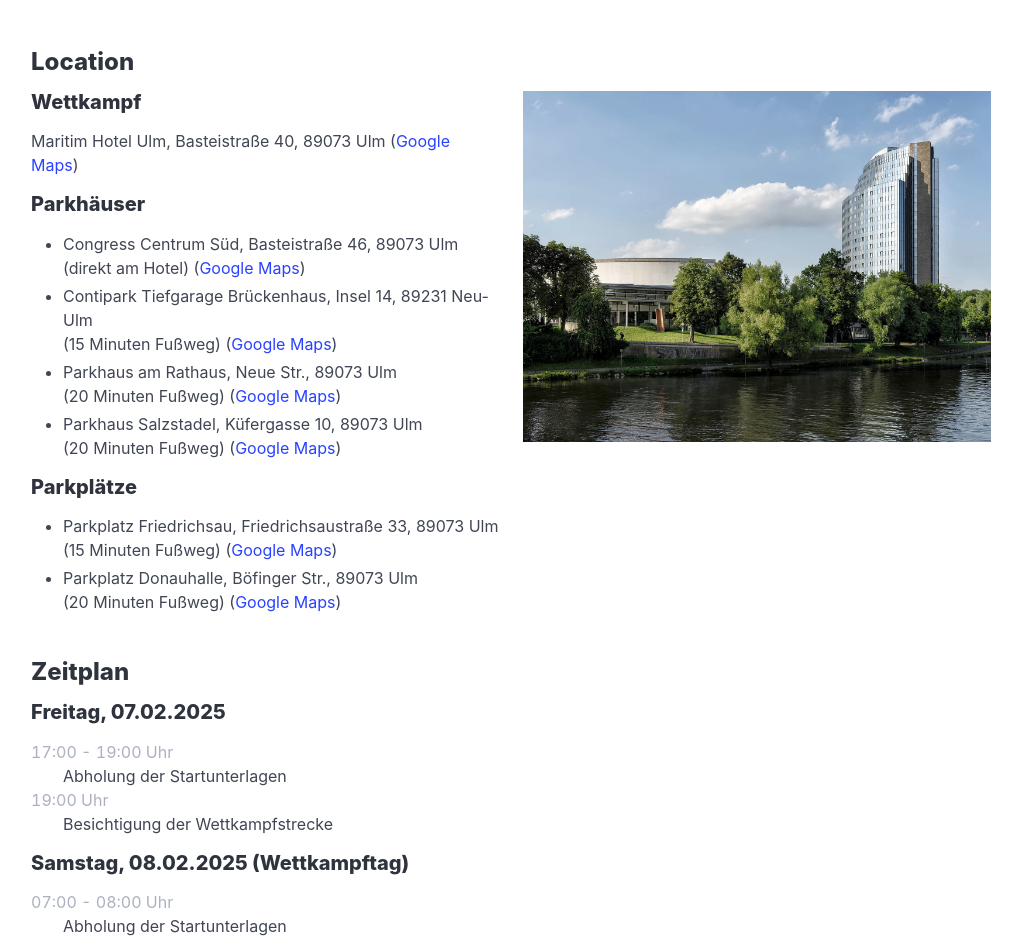
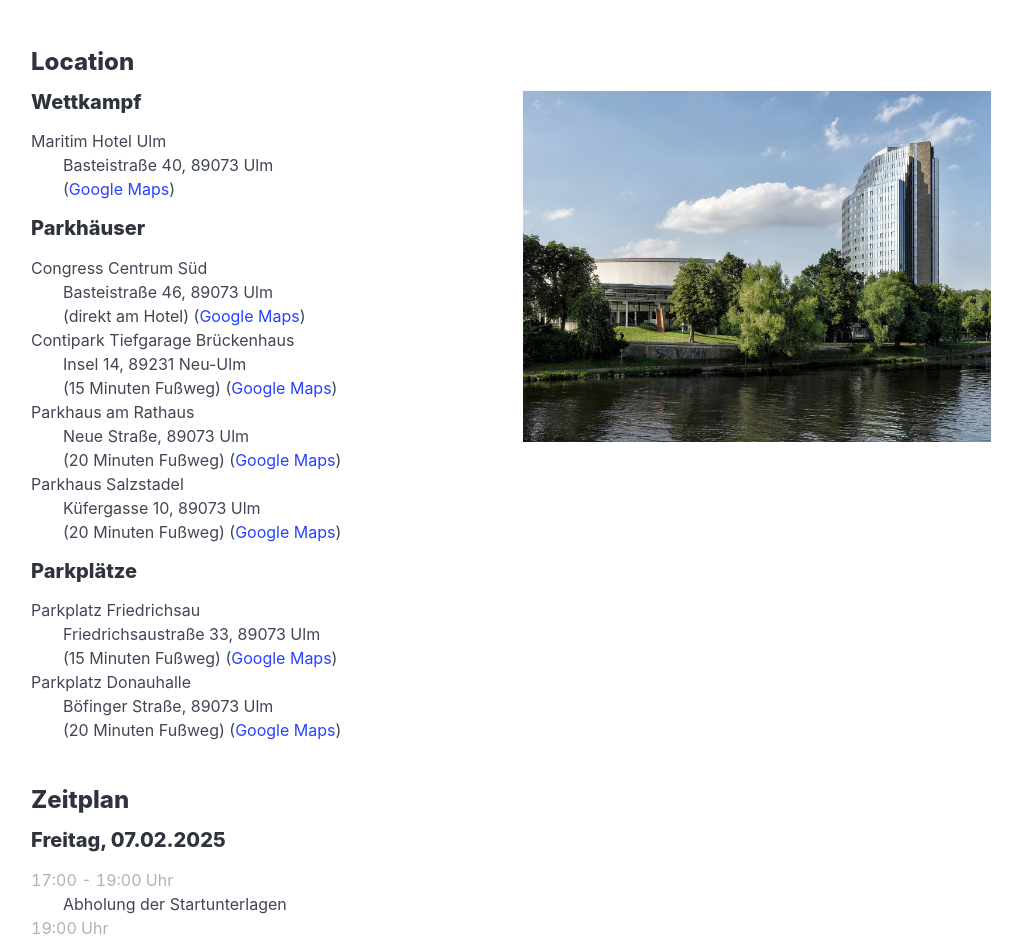
Before and after one commit to steffkes/schachmatt-ulm, a Nuxt app: page /teilnehmer/organisatorisches in a window 1280 px wide. Shown: the part 880-1819 px from the top of the page, without its empty margins (129-1151 px from the left). Built offline with nearby package versions, Linux system fonts and the light colour scheme; no server answers.

Commit message:
reformat parking information
definition lists make a better layout as well

```diff
--- a/pages/teilnehmer/organisatorisches.vue
+++ b/pages/teilnehmer/organisatorisches.vue
@@ -56,60 +56,77 @@
         <div class="columns">
           <div class="column">
             <h4>Wettkampf</h4>
-            <p>
-              Maritim Hotel Ulm, Basteistraße 40, 89073 Ulm (<a
-                href="https://maps.app.goo.gl/zMkYUTAeSviYzvFg8"
-                >Google Maps</a
-              >)
-            </p>
+            <dl>
+              <dt>Maritim Hotel Ulm</dt>
+              <dd>Basteistraße 40, 89073 Ulm</dd>
+              <dd>
+                (<a href="https://maps.app.goo.gl/zMkYUTAeSviYzvFg8"
+                  >Google Maps</a
+                >)
+              </dd>
+            </dl>
 
             <h4>Parkhäuser</h4>
-            <ul>
-              <li>
-                Congress Centrum Süd, Basteistraße 46, 89073 Ulm<br />(direkt am
-                Hotel) (<a href="https://maps.app.goo.gl/mnjcQi9M31RHPm8f7"
+            <dl>
+              <dt>Congress Centrum Süd</dt>
+              <dd>Basteistraße 46, 89073 Ulm</dd>
+              <dd>
+                (direkt am Hotel) (<a
+                  href="https://maps.app.goo.gl/mnjcQi9M31RHPm8f7"
                   >Google Maps</a
                 >)
-              </li>
-              <li>
-                Contipark Tiefgarage Brückenhaus, Insel 14, 89231 Neu-Ulm<br />
+              </dd>
+
+              <dt>Contipark Tiefgarage Brückenhaus</dt>
+              <dd>Insel 14, 89231 Neu-Ulm</dd>
+              <dd>
                 (15 Minuten Fußweg) (<a
                   href="https://maps.app.goo.gl/8Tkp6XxKhVfiG3FUA"
                   >Google Maps</a
                 >)
-              </li>
-              <li>
-                Parkhaus am Rathaus, Neue Str., 89073 Ulm<br />(20 Minuten
-                Fußweg) (<a href="https://maps.app.goo.gl/pPzabjbSmuZMQc768"
+              </dd>
+
+              <dt>Parkhaus am Rathaus</dt>
+              <dd>Neue Straße, 89073 Ulm</dd>
+              <dd>
+                (20 Minuten Fußweg) (<a
+                  href="https://maps.app.goo.gl/pPzabjbSmuZMQc768"
                   >Google Maps</a
                 >)
-              </li>
-              <li>
-                Parkhaus Salzstadel, Küfergasse 10, 89073 Ulm<br />(20 Minuten
-                Fußweg) (<a href="https://maps.app.goo.gl/ytk7srG2CuecesNB8"
+              </dd>
+
+              <dt>Parkhaus Salzstadel</dt>
+              <dd>Küfergasse 10, 89073 Ulm</dd>
+              <dd>
+                (20 Minuten Fußweg) (<a
+                  href="https://maps.app.goo.gl/ytk7srG2CuecesNB8"
                   >Google Maps</a
                 >)
-              </li>
-            </ul>
+              </dd>
+            </dl>
 
             <h4>Parkplätze</h4>
 
-            <ul>
-              <li>
-                Parkplatz Friedrichsau, Friedrichsaustraße 33, 89073 Ulm<br />
+            <dl>
+              <dt>Parkplatz Friedrichsau</dt>
+              <dt></dt>
+              <dd>Friedrichsaustraße 33, 89073 Ulm</dd>
+              <dd>
                 (15 Minuten Fußweg) (<a
                   href="https://maps.app.goo.gl/RKR3iMAoc3oJ44jU7"
                   >Google Maps</a
                 >)
-              </li>
-              <li>
-                Parkplatz Donauhalle, Böfinger Str., 89073 Ulm<br />
+              </dd>
+
+              <dt>Parkplatz Donauhalle</dt>
+              <dd>Böfinger Straße, 89073 Ulm</dd>
+              <dd>
                 (20 Minuten Fußweg) (<a
                   href="https://maps.app.goo.gl/b3BcM6b9L4rK5Pbn7"
                   >Google Maps</a
                 >)
-              </li>
-            </ul>
+              </dd>
+            </dl>
           </div>
           <div class="column">
             <figure class="image">
```
